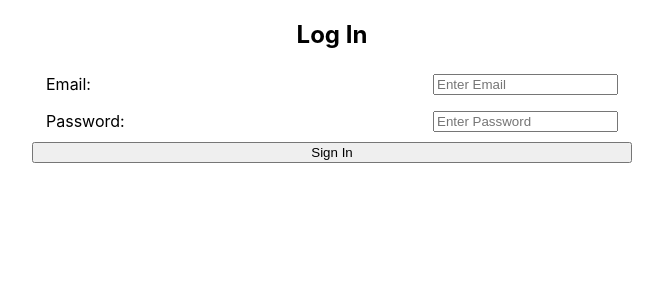
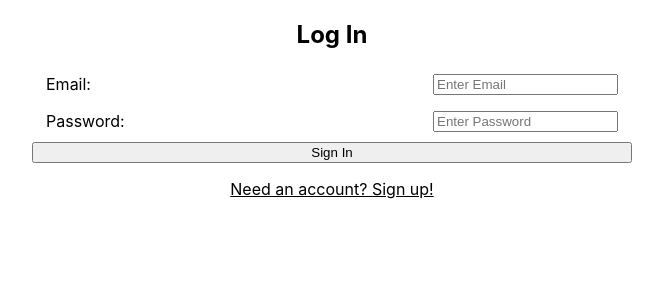
Before and after one commit to MattKeane/chat-react, a React (Create React App) app: page / in a window 1280 px wide. Shown: the top 300 px of the page, without its empty margins (308-971 px from the left). Built offline with nearby package versions, Linux system fonts and the light colour scheme.

Commit message:
enabled toggling between register and log in modes

```diff
--- a/src/App.css
+++ b/src/App.css
@@ -49,3 +49,11 @@ fieldset {
   display: flex;
   justify-content:  space-between;
 }
+
+.pseudolink {
+  text-decoration:  underline;
+}
+
+.pseudolink:hover {
+  text-decoration:  none;
+}
--- a/src/components/LogIn.js
+++ b/src/components/LogIn.js
@@ -4,6 +4,11 @@ import '../App.css';
 export default function LogIn(props) {
 	const [email, setEmail] = useState('');
 	const [password, setPassword] = useState('');
+
+	const handleSubmit = e => {
+		e.preventDefault();
+		console.log({email, password});
+	}
 
 	return (
 		<form>
@@ -30,7 +35,13 @@ export default function LogIn(props) {
 					onChange={ e => setPassword(e.target.value) }
 				/>
 			</fieldset>
-			<button>Sign In</button>
+			<button onClick={ handleSubmit }>Sign In</button>
+			<p
+				onClick={ props.toggleMode }
+				className="pseudolink"
+			>
+				Need an account? Sign up!
+			</p>
 		</form>
 	)
 }
--- a/src/components/LogInRegister.js
+++ b/src/components/LogInRegister.js
@@ -3,6 +3,8 @@ import LogIn from './LogIn';
 
 export default function LogInRegister(props) {
 	const [registerMode, setRegisterMode] = useState(false);
+
+	const toggleMode = () => setRegisterMode(!registerMode);
 
 	return (
 		<React.Fragment>
@@ -11,7 +13,7 @@ export default function LogInRegister(props) {
 				?
 				<p>Register Mode</p>
 				:
-				<LogIn />
+				<LogIn toggleMode={ toggleMode } />
 			}
 		</React.Fragment>
 	)
```
